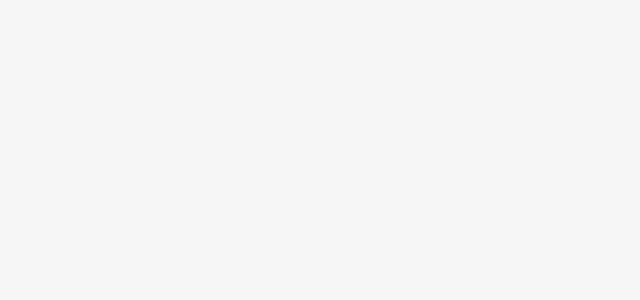
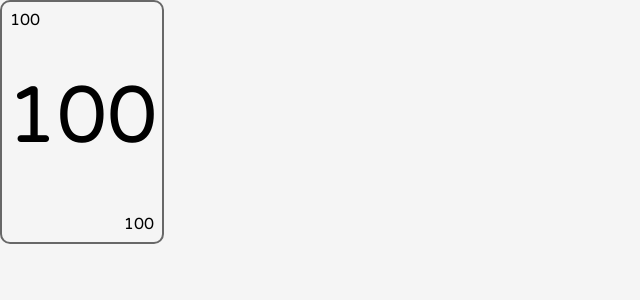
Before and after one commit to wesley-wws/AgileAssistant, a React (Create React App) app in the folder PlaningPoker.Web/ClientApp/: page /test in a window 1280 px wide. Before the commit this address had no page. Shown: the top 300 px of the page, without its empty margins (0-640 px from the left). Built offline with nearby package versions, Linux system fonts and the light colour scheme; what @microsoft/signalr would draw is missing.

Commit message:
add new PokerCard

```diff
--- a/PlaningPoker.Web/ClientApp/package.json
+++ b/PlaningPoker.Web/ClientApp/package.json
@@ -6,6 +6,7 @@
     "@emotion/react": "^11.7.0",
     "@emotion/styled": "^11.6.0",
     "@fontsource/roboto": "^4.5.1",
+    "@fontsource/varela-round": "^4.5.0",
     "@microsoft/signalr": "^6.0.0",
     "@mui/icons-material": "^5.2.0",
     "@mui/material": "^5.2.2",
--- a/PlaningPoker.Web/ClientApp/src/App.tsx
+++ b/PlaningPoker.Web/ClientApp/src/App.tsx
@@ -1,9 +1,10 @@
-import { BrowserRouter, Routes, Route, Navigate } from 'react-router-dom';
+import { BrowserRouter, Routes, Route } from 'react-router-dom';
 import MeetingLauncherPage from './pages/MeetingLauncherPage';
 import MeetingsPage from './pages/MeetingsPage';
 import MeetingHostPage from './pages/MeetingHostPage';
 import MeetingParticipantPage from './pages/MeetingParticipantPage';
 import ErrorPage from './pages/ErrorPage';
+import TestPage from './pages/TestPage';
 
 export default function App() {
 	return (
@@ -17,6 +18,7 @@ export default function App() {
 				<Route path="meetings/participant/:meetingId" element={<MeetingParticipantPage />} />
 				<Route path="meetings/host/:meetingId" element={<MeetingHostPage />} />
 				<Route path="error" element={<ErrorPage />} />
+				<Route path="test" element={<TestPage />} />
 			</Routes>
 		</BrowserRouter>
 	);
--- /dev/null
+++ b/PlaningPoker.Web/ClientApp/src/components/PokerCard.tsx
@@ -0,0 +1,63 @@
+import Box from '@mui/material/Box';
+import IPoker from '../interfaces/IPoker';
+import '@fontsource/varela-round';
+
+interface PokerCardProps {
+	value: number;
+	isShown: boolean;
+}
+
+export default function PokerCard(props: PokerCardProps) {
+	return (
+		<Box
+			sx={{
+				display: 'flex',
+				flexDirection: 'column',
+				justifyContent: 'space-between',
+				width: '160px',
+				height: '240px',
+				transition: 'transform 0.5s ease-in-out,width 0.3s, height 0.3s',
+				transform: () => (props.isShown ? 'rotateY(180deg) scaleX(-1)' : ''),
+				backgroundImage: () => (props.isShown ? `` : ``),
+				border: 'solid 2px #686868',
+				borderRadius: '10px',
+				fontFamily: 'Varela Round',
+			}}
+		>
+			<Box
+				sx={{
+					display: 'flex',
+					flexDirection: 'column',
+					justifyContent: 'center',
+					padding: '5% 5%',
+					alignItems: 'start',
+				}}
+			>
+				{props.value}
+			</Box>
+			<Box
+				sx={{
+					display: 'flex',
+					flexDirection: 'column',
+					alignItems: 'center',
+					fontSize: '80px',
+					lineHeight: '100%',
+					paddingBottom: '10px',
+				}}
+			>
+				<span>{props.value}</span>
+			</Box>
+			<Box
+				sx={{
+					display: 'flex',
+					flexDirection: 'column',
+					justifyContent: 'center',
+					padding: '5% 5%',
+					alignItems: 'end',
+				}}
+			>
+				{props.value}
+			</Box>
+		</Box>
+	);
+}
--- a/PlaningPoker.Web/ClientApp/src/interfaces/IPoker.tsx
+++ b/PlaningPoker.Web/ClientApp/src/interfaces/IPoker.tsx
@@ -1,7 +1,6 @@
 interface IPoker {
 	key:string;
-	text:string;
-	image:string;
+	value:string;
 }
 
 export default IPoker;
--- /dev/null
+++ b/PlaningPoker.Web/ClientApp/src/pages/TestPage.tsx
@@ -0,0 +1,11 @@
+import Box from "@mui/material/Box";
+import PokerCard from "../components/PokerCard";
+
+const poker = {
+    value: 100,
+	isShown: true,
+}
+
+export default function TestPage(props:any){
+    return <PokerCard  {...poker} ></PokerCard>
+}
```
Also changed, not shown: 2 other files (tests, documents, lock files or other folders).
